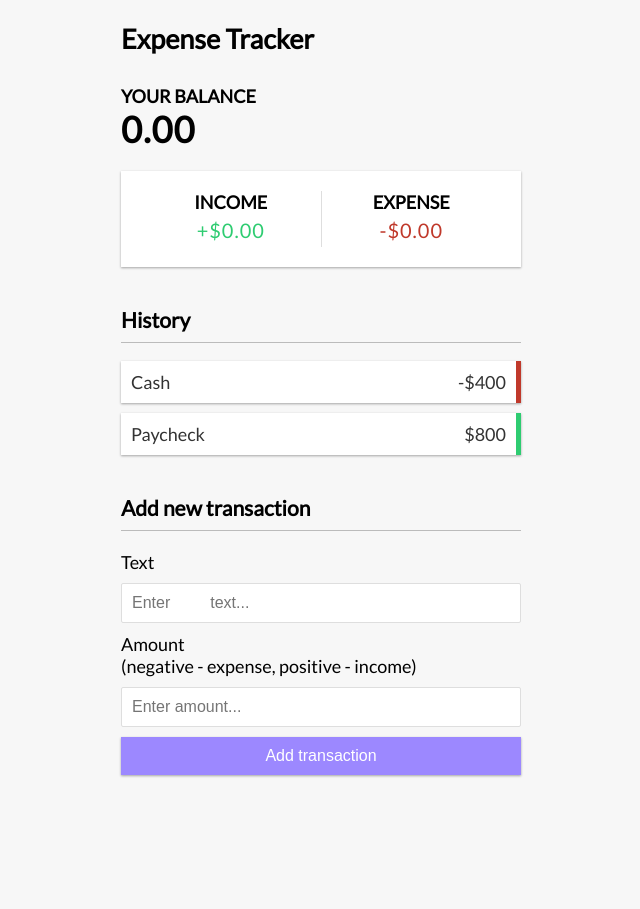
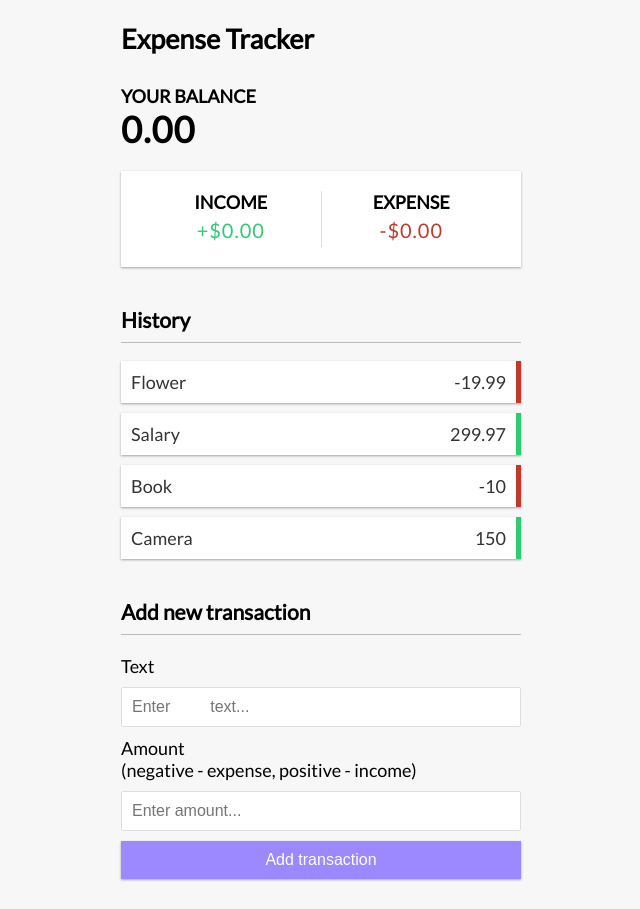
Before and after one commit to JoaoGomesDev32/financialControl, a Vue app: page / in a window 1280 px wide. Shown: the whole page, without its empty margins (319-959 px from the left). Before the commit the page ends 805 px from the top, so only its background shows below. Built offline with nearby package versions, Linux system fonts and the light colour scheme.

Commit message:
:rocket:
config transaction component

```diff
--- a/src/App.vue
+++ b/src/App.vue
@@ -3,25 +3,24 @@
     <div class="container">
         <Balance />
         <IncomeExpenses />
-        <TransactionList />
+        <TransactionList :transactions="transactions" />
         <AddTransaction />
     </div>
 </template>
 
-<script>
+<script setup>
 import Header from './components/Header.vue';
 import Balance from './components/Balance.vue';
 import IncomeExpenses from './components/IncomeExpenses.vue';
 import TransactionList from './components/TransactionList.vue';
 import AddTransaction from './components/AddTransaction.vue';
 
-export default {
-    components: {
-        Header,
-        Balance,
-        IncomeExpenses,
-        TransactionList,
-        AddTransaction,
-    }
-}
+import { ref } from 'vue';
+
+const transactions = ref([
+{ id: 1, text: 'Flower', amount: -19.99 },
+{ id: 2, text: 'Salary', amount: 299.97 },
+{ id: 3, text: 'Book', amount: -10 },
+{ id: 4, text: 'Camera', amount: 150 },
+]);
 </script>
--- a/src/components/TransactionList.vue
+++ b/src/components/TransactionList.vue
@@ -1,13 +1,24 @@
 <template>
-    <h3>History</h3>
-    <ul id="list" class="list">
-      <li class="minus">
-        Cash <span>-$400</span><button
-        class="delete-btn">x</button>
-      </li>
-      <li class="plus">
-        Paycheck <span>$800</span><button
-        class="delete-btn">x</button>
-      </li>
-    </ul>
-  </template>
+  <h3>History</h3>
+  <ul id="list" class="list">
+    <li
+    v-for="transaction in transactions"
+    :key="transaction.id"
+    :class="transaction.amount < 0 ? 'minus' : 'plus'"
+    >
+    {{ transaction.text }} <span>{{ transaction.amount }}</span
+      ><button class="delete-btn">x</button>
+    </li>
+  </ul>
+</template>
+
+<script setup>
+import { defineProps } from 'vue';
+
+const props = defineProps({
+  transactions: {
+    type: Array,
+    required: true,
+  },
+});
+</script>
```
